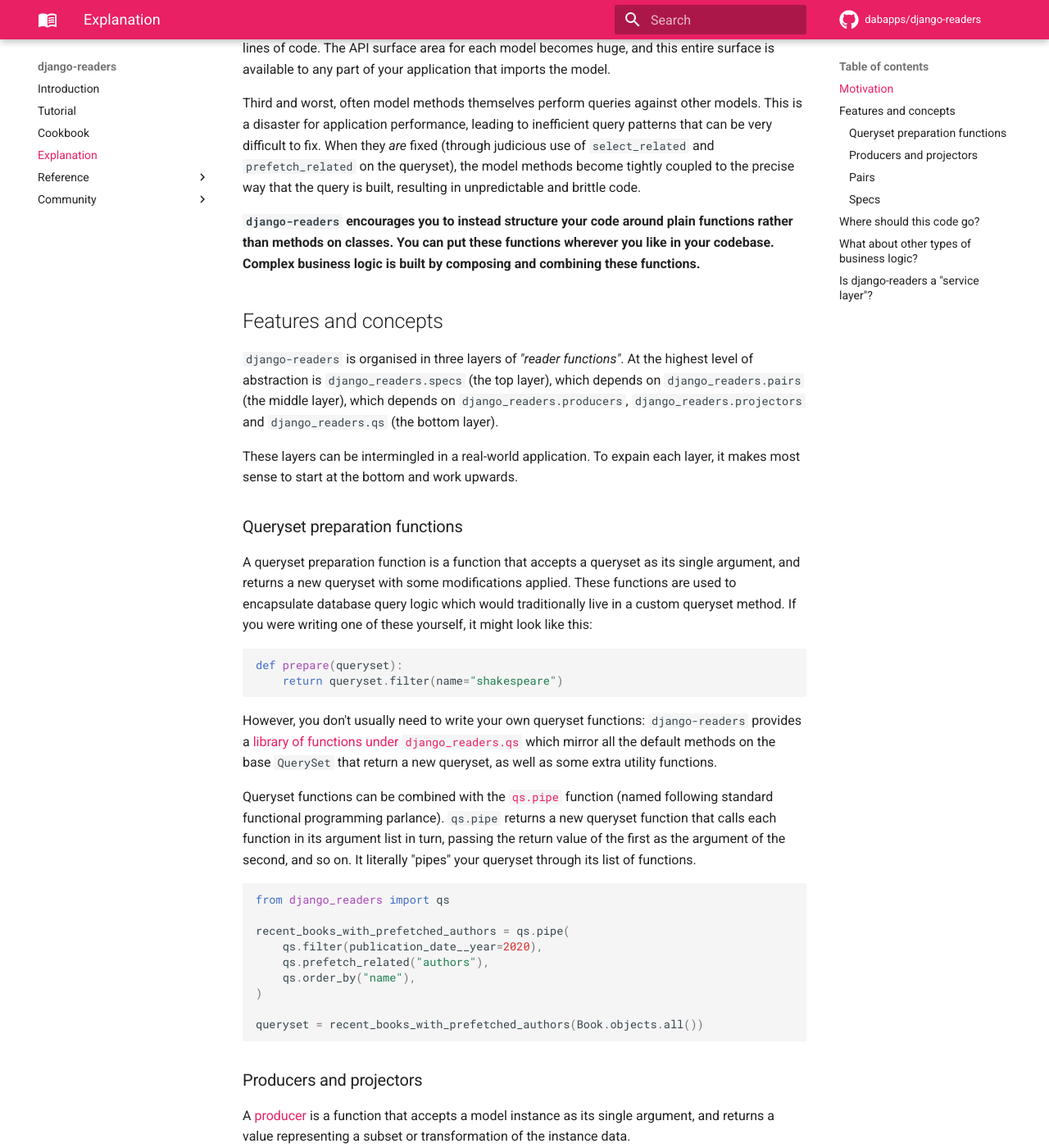
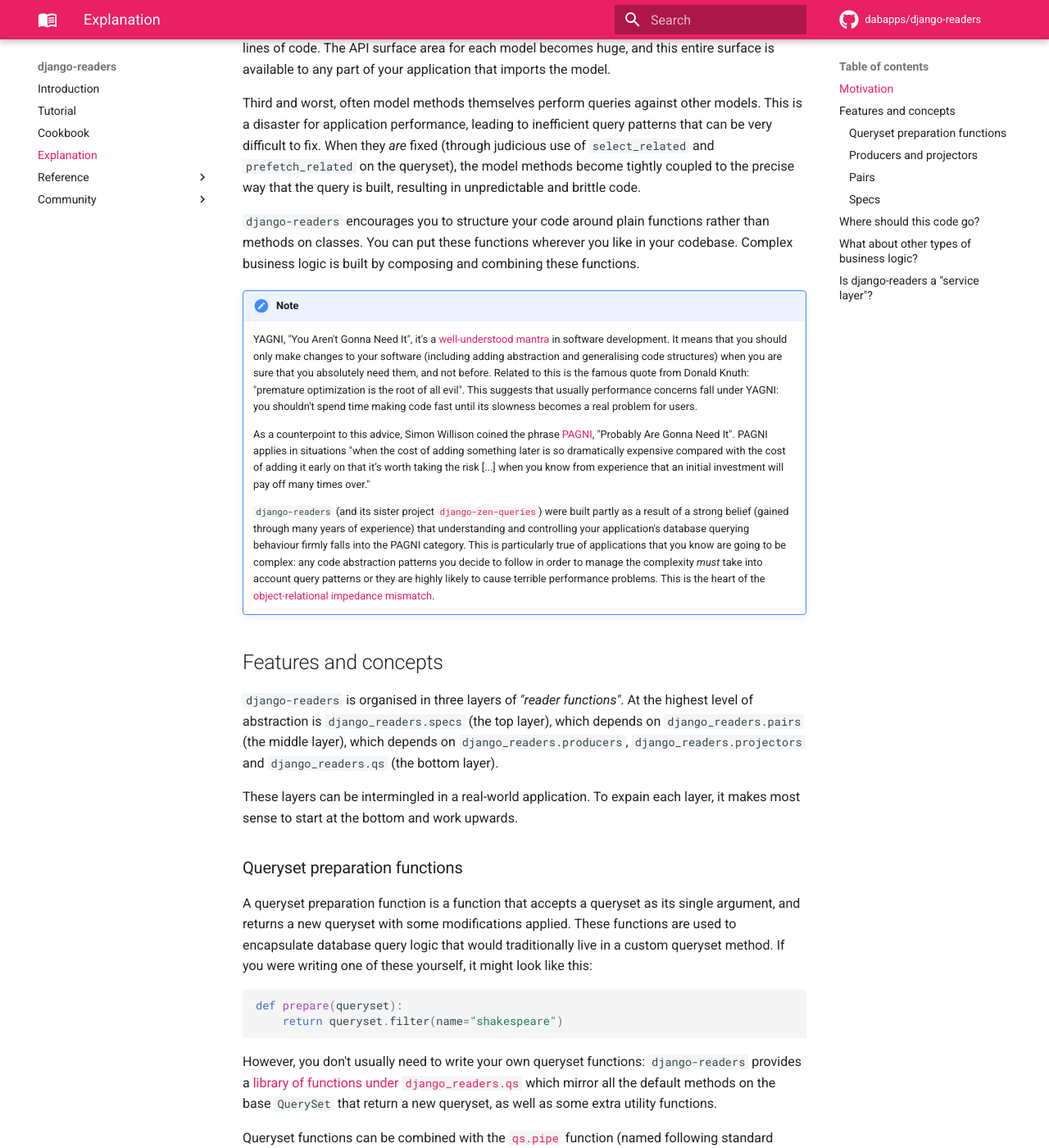
Before and after one commit to dabapps/django-readers, an MkDocs documentation site: the page built from docs/explanation.md, in a window 1280 px wide and 1400 px high, scrolled down 1189 px. Shown: the whole window at 82% size. Built offline with MkDocs 1.6.1 and Material for MkDocs 9.7.7, drawn with Linux system fonts in a browser that asks for light colours; comment, search, counter and statistics services are not loaded; some of the changed text lies outside the part shown.

Commit message:
Restructuring and grammatical tweaks

````diff
--- a/docs/explanation.md
+++ b/docs/explanation.md
@@ -21,7 +21,14 @@
 
 Third and worst, often model methods themselves perform queries against other models. This is a disaster for application performance, leading to inefficient query patterns that can be very difficult to fix. When they _are_ fixed (through judicious use of `select_related` and `prefetch_related` on the queryset), the model methods become tightly coupled to the precise way that the query is built, resulting in unpredictable and brittle code.
 
-**`django-readers` encourages you to instead structure your code around plain functions rather than methods on classes. You can put these functions wherever you like in your codebase. Complex business logic is built by composing and combining these functions.**
+`django-readers` encourages you to structure your code around plain functions rather than methods on classes. You can put these functions wherever you like in your codebase. Complex business logic is built by composing and combining these functions.
+
+!!! note
+    YAGNI, "You Aren't Gonna Need It", it's a [well-understood mantra](https://martinfowler.com/bliki/Yagni.html) in software development. It means that you should only make changes to your software (including adding abstraction and generalising code structures) when you are sure that you absolutely need them, and not before. Related to this is the famous quote from Donald Knuth: "premature optimization is the root of all evil". This suggests that usually performance concerns fall under YAGNI: you shouldn't spend time making code fast until its slowness becomes a real problem for users.
+
+    As a counterpoint to this advice, Simon Willison coined the phrase [PAGNI](https://simonwillison.net/2021/Jul/1/pagnis/), "Probably Are Gonna Need It". PAGNI applies in situations "when the cost of adding something later is so dramatically expensive compared with the cost of adding it early on that it’s worth taking the risk [...] when you know from experience that an initial investment will pay off many times over."
+
+    `django-readers` (and its sister project [`django-zen-queries`](https://github.com/dabapps/django-zen-queries)) were built partly as a result of a strong belief (gained through many years of experience) that understanding and controlling your application's database querying behaviour firmly falls into the PAGNI category. This is particularly true of applications that you know are going to be complex: any code abstraction patterns you decide to follow in order to manage the complexity _must_ take into account query patterns or they are highly likely to cause terrible performance problems. This is the heart of the [object-relational impedance mismatch](https://en.wikipedia.org/wiki/Object%E2%80%93relational_impedance_mismatch).
 
 ## Features and concepts
 
@@ -31,7 +38,7 @@
 
 ### Queryset preparation functions
 
-A queryset preparation function is a function that accepts a queryset as its single argument, and returns a new queryset with some modifications applied. These functions are used to encapsulate database query logic which would traditionally live in a custom queryset method. If you were writing one of these yourself, it might look like this:
+A queryset preparation function is a function that accepts a queryset as its single argument, and returns a new queryset with some modifications applied. These functions are used to encapsulate database query logic that would traditionally live in a custom queryset method. If you were writing one of these yourself, it might look like this:
 
 ```python
 def prepare(queryset):
@@ -153,7 +160,7 @@
 #   }
 ```
 
-Note above that the second argument to `producers.relationship` is a projector function which projects each related object.
+Note above that the second argument to `producers.relationship` is a projector function to project each related object.
 
 ### Pairs
 
@@ -165,7 +172,7 @@
 age_pair = (qs.include_fields("birth_year"), produce_age)
 ```
 
-`django-readers` includes [some useful functions that create pairs](reference/pairs.md). These attempt to generate the most efficient queries they can, which means loading only those database fields which are required to produce the value or values required:
+`django-readers` includes [some useful functions that create pairs](reference/pairs.md). These attempt to generate the most efficient queries they can, which means loading only those database fields required to produce the value or values:
 
 ```python
 from django_readers import pairs
@@ -218,11 +225,7 @@
 
 The resulting nested dictionary structure may be returned from as view as a JSON response (assuming all your producers return JSON-serializable values), or included in a template context in place of a queryset or model instance.
 
-A spec is a list. Under the hood, the `specs` module is a very lightweight wrapper on top of `pairs`. Each item in the list undergoes a simple transformation to replace it with a pair function. The list may contain:
-
-* _strings_, which are interpreted as field names and are replaced with `pairs.field`,
-* _dictionaries_, which serve two purposes: if the value is a list, they are interpreted as relationships (with the keys specifying the relationship name and the values being specs for projecting the related objects) and are replaced with `pairs.relationship`. If the value is anything else (a string or a `(prepare, produce)` pair), the value returned by the produce function in the pair is projected under the specified key.
-* _pairs_ of `(prepare, project)` functions (see previous section), which are left as-is.
+A spec is a list. Under the hood, the `specs` module is a very lightweight wrapper on top of `pairs`. Each item in the list undergoes a simple transformation to replace it with a pair function. See [the reference documentation for specs](reference/specs.md) for details.
 
 The example from the last section may be written as the following spec:
 
--- a/docs/tutorial.md
+++ b/docs/tutorial.md
@@ -33,11 +33,11 @@
     publication_date = models.DateField()
 ```
 
-We're going to go through a step-by-step set of requirements from an imaginary client who has asked us to build a simple book listing application. We're going to assume the Django project itself has already been set up, and focus on a single view and a single template.
+We're going to go through a step-by-step set of requirements from an imaginary client who has asked you to build a simple book listing application. We're going to assume the Django project itself has already been set up, and focus on a single view and a single template.
 
 ## Requirement 1: a list of book titles (without `django-readers`)
 
-First, the client wants us to build a page containing a list of all of the books in the database, showing only their titles. The standard Django approach to this would be as follows:
+First, the client wants you to build a page containing a list of all of the books in the database, showing only their titles. The standard Django approach to this would be as follows:
 
 ```python
 def book_list(request):
@@ -55,7 +55,7 @@
 </ul>
 ```
 
-Here we're passing the queryset of books itself into the template, and inside our `for` loop we have instances of the `Book` model. When we iterate over the queryset, a database query something like this will be executed:
+The queryset of books is passed into the template, and inside the `for` loop we have instances of the `Book` model. When the queryset is iterated, a database query something like this will be executed:
 
 ```sql
 SELECT "books_book"."id",
@@ -70,7 +70,7 @@
 
 ## Requirement 2: add the publisher name for each book (without `django-readers`)
 
-Now, the client wants us to show the name of the publisher after the book title. This looks like it should just involve a tweak to the HTML template, so we pass this work over to our frontend developer, who changes the template so it looks like this:
+Now, the client wants you to show the name of the publisher after the book title. This looks like it should just involve a tweak to the HTML template, so we pass this work over to our frontend developer, who changes the template so it looks like this:
 
 ```django hl_lines="5"
 <ul>
@@ -151,24 +146,24 @@
     )
 ```
 
-As you can see, at its simplest a `django-readers` spec is just a list of field names. `specs.process` takes the spec and returns _a pair of functions_, which (by convention) we call `prepare` and `project`.
+As you can see, at its simplest a `django-readers` spec is just a list of field names. `specs.process` takes the spec and returns _a pair of functions_. By convention, we call these functions `prepare` and `project`.
 
 !!! note
-    `prepare` and `project` are `django-readers`-specific terms. There is one other `django-readers` concept beginning with P, `produce`, which will be introduced fully later, but here are their rough definitions to set the scene:
+    _prepare_ and _project_ are `django-readers`-specific terms. There is one other `django-readers` concept beginning with P, _produce_, which will be introduced fully later, but here are their rough definitions to set the scene:
 
-    A `prepare` function takes a queryset and returns another queryset with one or more modifications applied (like `prefetch_related` or `only`: just like chaining queryset methods). This process is called "preparing the queryset".
+    A prepare function takes a queryset and returns a clone of the queryset with one or more modifications applied, such as `prefetch_related`, `filter`, `only` etc. This is called "preparing the queryset". Queryset functions can be composed, just like chaining queryset methods.
 
-    A `produce` function (a "producer") takes a model instance and returns ("produces") a value derived from that instance. Often this is the value of an attribute on the model.
+    A produce function (a "producer") takes a model instance and returns ("produces") a value derived from that instance. Often this is the value of an attribute on the model.
 
-    A `project` function (a "projector") takes a model instance and returns a dictionary (the "projection") which maps one or more names (the dictionary keys) to one or more values derived from the instance (often the values of one or more attributes and possibly nested dictionaries representing related models). It _projects_ your data layer into your application's business logic domain. Think of the dictionary returned by a projector (the "projection") as the simplest possible domain object. Generally speaking, it's not necessary to write your own projector functions: you can wrap a producer function to bind the value it returns to a name.
+    A project function (a "projector") is similar to a producer in that it takes a model instance, but rather than returning just a value, it and returns a dictionary (the "projection") mapping one or more names (the dictionary keys) to one or more values derived from the instance (often the values of one or more attributes and possibly nested dictionaries representing related models). It _projects_ your data layer into your application's business logic domain. Think of the dictionary returned by a projector as the simplest possible domain object. Generally speaking, it's not necessary to write your own projector functions: `django-readers` comes with a [`producer_to_projector`](reference/projectors.md#producer_to_projector) utility that takes a producer function and a name, and creates a projector function that returns a dictionary mapping the name to the value returned by the producer.
 
-The `prepare` function is responsible for building the queryset. It takes a queryset as an argument (in this case `Book.objects.all()`) and returns a new queryset which is fine-tuned to fetch only the data we're interested in.
+The `prepare` function is responsible for building the queryset. It takes a queryset as an argument (in this case `Book.objects.all()`) and returns a new queryset that is fine-tuned to fetch only the data we're interested in.
 
 When we evaluate the prepared queryset, Django can now issue a much more optimised query to the database:
 
 ```sql
 SELECT "books_book"."id",
-       "books_book"."title",
+       "books_book"."title"
 FROM "books_book"
 ```
 
@@ -217,7 +212,7 @@
     )
 ```
 
-Now, the `prepare` function (as well as selecting only the `title` field) adds a `prefetch_related` to the `Book` queryset which fetches the related `Publisher`. By providing the list of fields we want from the `Publisher` too, `django-readers` can make sure it efficiently builds the related `Publisher` queryset in just the same way. Now we get two queries, one to fetch the books:
+Now, the `prepare` function (as well as selecting only the `title` field) adds a `prefetch_related` to the `Book` queryset to fetch the related `Publisher`. By providing the list of fields we want from the `Publisher` too, `django-readers` can make sure it efficiently builds the related `Publisher` queryset in just the same way. Now we get two queries, one to fetch the books:
 
 ```sql
 SELECT "books_book"."id",
@@ -238,9 +233,9 @@
 !!! note
     Note that `django-readers` _always_ uses `prefetch_related` to load relationships, even in circumstances where `select_related` would usually be used (ie `ForeignKey` and `OneToOneField`), resulting in one query per relationship. This approach allows the code to be "fractal": the tree of specs can be recursively applied to the tree of related querysets.
 
-    Using `prefetch_related` for foreign key relationships does have some drawbacks: the "join" between books and publishers is performed in Python, rather than in the database, which can be slower and use more memory. Of course, using `prefetch_related` is still much better than doing nothing and emitting N queries!
+    Using `prefetch_related` for foreign key relationships does have some drawbacks: the "join" between books and publishers is performed in Python, rather than in the database. This can be can be slower and use more memory. Of course, using `prefetch_related` is still much better than doing nothing and emitting N queries!
 
-    It is also quite possible to build queries with `django-readers` that _do_ use `select_related` (ie perform joins in the database), but this must be done in a more manual way, which we will cover elsewhere in the docs.
+    It is also quite possible to build queries with `django-readers` that _do_ use `select_related` (ie perform joins in the database), but this must be done in a more manual way. We'll cover this elsewhere in the docs.
 
 The `project` function then includes the fields we asked for from the related objects too, so after iterating over the queryset and projecting each instance, the value of the `books` variable in the template context will be:
 
@@ -343,13 +338,13 @@
 
 ## Requirement 4: include a count of published books with each publisher
 
-Now, the client wants to include a count of how many books each publisher has published alongside the name of the publisher. How would we accomplish this with `django-readers`?
+Now, the client wants you to include a count of how many books each publisher has published alongside the name of the publisher. How would we accomplish this with `django-readers`?
 
 So far, we've only seen two types of value inside a spec: strings (representing the name of a field on the model) and dictionaries with string keys and list values (representing a relationship to another model).
 
-But we can also completely customise the spec to do whatever we want. This is how `django-readers` scales conceptually from very simple to arbitrarily complex requirements.
+But we can also completely customise the spec to do whatever we want. This is how `django-readers` scales to accomodate to arbitrarily complex requirements.
 
-`django-readers` comes with a library of functions that can be used to add commonly-used aggregations to a spec, such as counting related objects. We add these to a spec using the same single-key-dictionary syntax.
+`django-readers` comes with a library of functions that can be used to add commonly-used aggregations to a spec, such as counting related objects. These are included in a spec using the same single-key-dictionary syntax as we've already seen for relationships:
 
 ```python hl_lines="10"
 from django_readers import pairs, specs
@@ -382,7 +377,7 @@
 
 The client has a new requirement: for books that were published more than five years ago, they want to add a "vintage" label alongside the book title.
 
-There are a few places we could put the business logic to implement this requirement, including in the view and in the template. Common best practice in the Django community would be to put this logic in a method on the `Book` model, like this:
+There are a few places you could put the business logic to implement this requirement, including in the view and in the template. Common best practice in the Django community would be to put this logic in a method on the `Book` model, like this:
 
 ```python hl_lines="1 10-13"
 from datetime import date
@@ -412,7 +407,9 @@
     return years_since_publication > 5
 ```
 
-Now, in order to make our database query efficient, we need to identify the _data dependencies_ of this producer function. Which fields from the model does it need to do its work? We can see that it uses just one field from the model: the `publication_date`. So, we need to create a _queryset function_ that prepares the queryset by including this `publication_date` field in the query. `django-readers` comes with a library of functions under `django_readers.qs` that help with creating queryset functions. In this case, we need the `include_fields` function:
+Now, in order to make the database query efficient, you need to identify the _data dependencies_ of this producer function. Which fields from the model does it need to do its work? By looking at the code, you can see that it uses just one field from the model: the `publication_date`. So, as well as writing the producer function, you need to create a _queryset function_ that prepares the queryset by including this `publication_date` field in the query.
+
+`django-readers` comes with a library of functions under `django_readers.qs` that help with creating queryset functions. In this case, you need to use the [`include_fields`](reference/queryset-functions.md#include_fields) function:
 
 ```python hl_lines="2 5"
 from datetime import date
@@ -427,7 +424,7 @@
     return years_since_publication > 5
 ```
 
-Finally, to express the dependency between the producer function and the queryset function, we put the two functions together in a tuple which we call a _reader pair_ (or, commonly, just a "pair"):
+Finally, to express the dependency between the producer function and the queryset function, the two functions are put together in a tuple called a _reader pair_ (or, commonly, just a "pair"):
 
 ```python hl_lines="13"
 from datetime import date
@@ -445,7 +442,7 @@
 is_vintage = (prepare_is_vintage, produce_is_vintage)
 ```
 
-Now we have a created our custom pair, we can use it in our spec. We again use the dictionary syntax:
+Now you've have a created your custom pair, you can use it in your spec. Again we use the dictionary syntax:
 
 ```python hl_lines="1-13 30"
 from datetime import date
@@ -533,11 +530,11 @@
 
 ## Requirement 6: add an API endpoint to list books
 
-Our client has now decided that it's time to build a JavaScript frontend for their website, and wants us to expose the data via an API endpoint rather than rendering the HTML on the server.
+The client has now decided that it's time to build a JavaScript frontend for their website, and wants to expose the book data via an API endpoint rather than rendering the HTML on the server.
 
-The best way to build APIs with Django is to use [Django REST framework](https://www.django-rest-framework.org/). `django-readers` provides a mixin which allows us to use a spec to define the "shape" of the data that we want our endpoint to return. As we've already seen, `django-readers` will extract this data from the database as efficiently as it can. This makes it very quick to build endpoints without compromising on performance.
+The best way to build APIs with Django is to use [Django REST framework](https://www.django-rest-framework.org/). `django-readers` provides a mixin that allows you to use a spec to define the "shape" of the data that the endpoint should return. As we've already seen, `django-readers` will extract this data from the database as efficiently as it can. This makes it very quick to build endpoints without compromising on performance.
 
-We're going to illustrate this by re-using the spec from above. To avoid repeating the example code again, we're going to assume that the `is_vintage` pair is defined already.
+We're going to illustrate this by re-using the spec from the previous section. To avoid repeating the example code again, we're going to assume that the `is_vintage` pair is defined already.
 
 ```python
 from django_readers.rest_framework import SpecMixin
@@ -563,7 +560,7 @@
     ]
 ```
 
-That's it! Once we've wired up this view in our `urls.py` we can start making requests to it. The JSON data returned from this endpoint will be exactly the same "shape" as the template context above:
+That's it! Once you've wired up this view in your `urls.py` you can start making requests to it. The JSON data returned from this endpoint will be exactly the same "shape" as the template context above:
 
 ```
 GET /api/books/
@@ -628,7 +625,7 @@
 
 ## A note on `django-zen-queries`
 
-An important pattern to avoid inefficient database queries in Django projects is to isolate the *fetching of data* from the *rendering of data*. This pattern can be implemented with the help of [`django-zen-queries`](https://github.com/dabapps/django-zen-queries), which allows you to mark blocks of code under which database queries are not allowed.
+An important pattern to avoid inefficient database queries in Django projects is to isolate the *fetching of data* from the *rendering of data*. This pattern can be implemented with the help of [`django-zen-queries`](https://github.com/dabapps/django-zen-queries), a library that allows you to mark blocks of code under which database queries are not allowed.
 
 In a project using `django-readers`, it is good practice to disallow queries in the `prepare` and `project` phases:
 
````
Also changed, not shown: other parts of docs/tutorial.md (+5 -10 lines), docs/index.md (+6 -0 lines), docs/reference/specmixin.md (+1 -1 lines), docs/reference/specs.md (+6 -6 lines).
